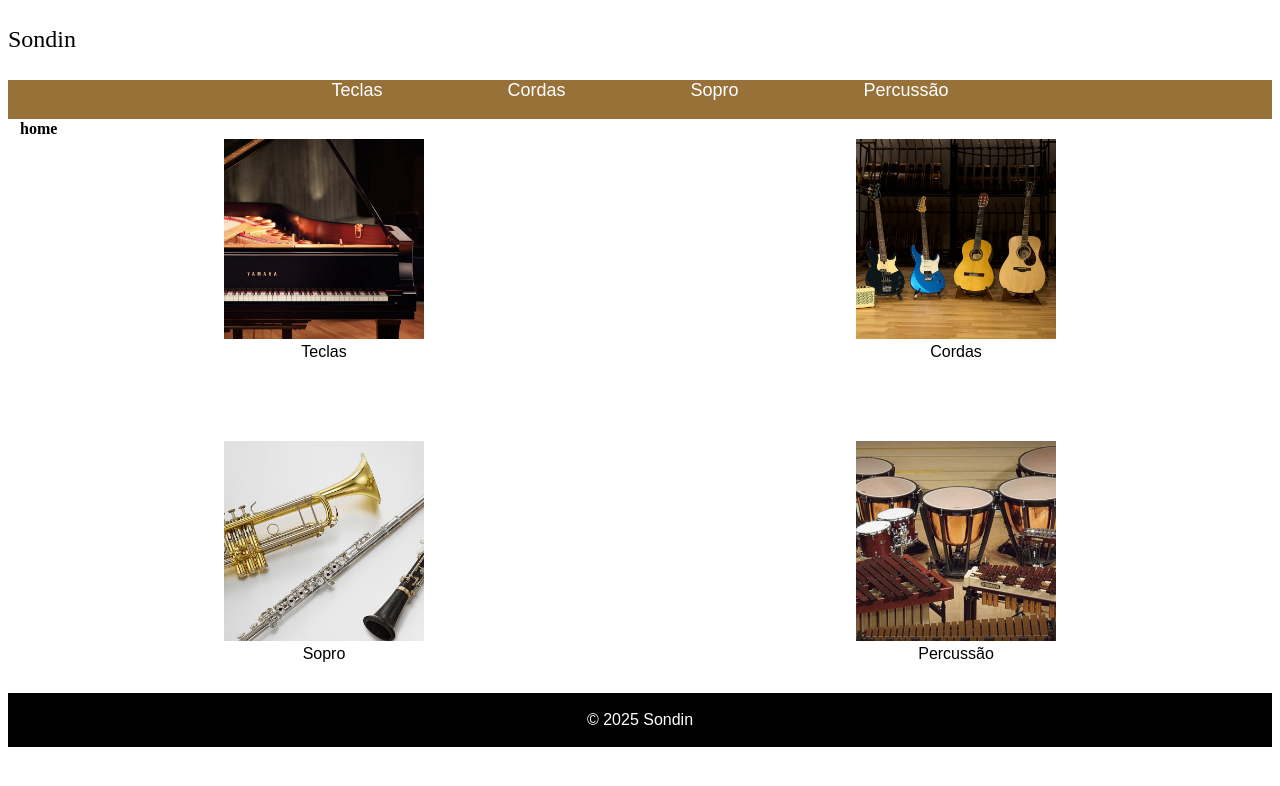
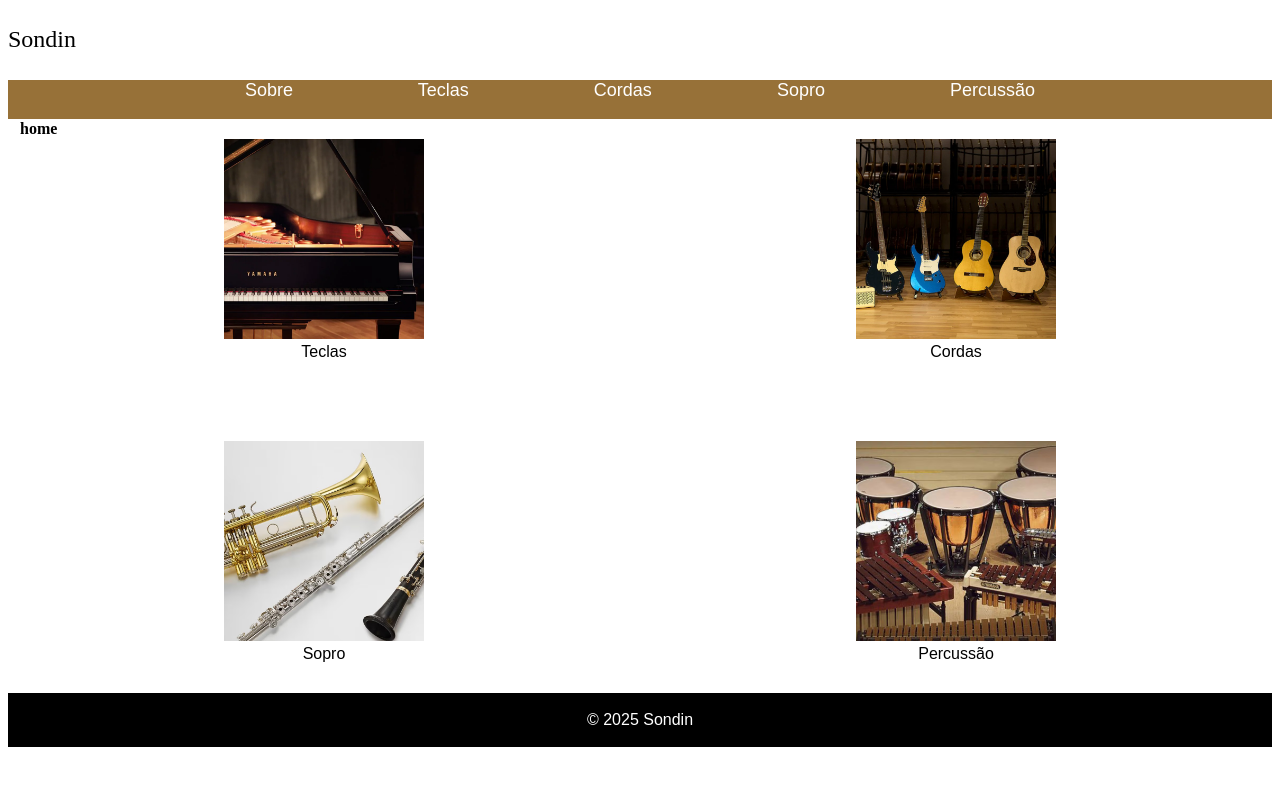
Before and after one commit to Lozenzo09/pw1, a plain HTML site: page index.html in a window 1280 px wide. Drawn offline with Linux system fonts and the light colour scheme.

Commit message:
Update index.html

```diff
--- a/index.html
+++ b/index.html
@@ -18,6 +18,7 @@
             <tr bgcolor="#977138">
                 <td colspan="3" align="center">
         <font face="Arial" aling=" center " size="4">
+          <a href="index7.html" style="text-decoration:none;"><font color="#ffffff">Sobre</font></a>&nbsp;&nbsp;&nbsp;&nbsp;&nbsp;&nbsp;&nbsp;&nbsp;&nbsp;&nbsp;&nbsp;&nbsp;&nbsp;&nbsp;&nbsp;&nbsp;&nbsp;&nbsp;&nbsp;&nbsp;&nbsp;&nbsp;&nbsp;&nbsp;
           <a href="index3.html" style="text-decoration:none;"><font color="#ffffff">Teclas</font></a>&nbsp;&nbsp;&nbsp;&nbsp;&nbsp;&nbsp;&nbsp;&nbsp;&nbsp;&nbsp;&nbsp;&nbsp;&nbsp;&nbsp;&nbsp;&nbsp;&nbsp;&nbsp;&nbsp;&nbsp;&nbsp;&nbsp;&nbsp;&nbsp;
           <a href="index4.html" style="text-decoration:none;"><font color="#ffffff">Cordas</font></a>&nbsp;&nbsp;&nbsp;&nbsp;&nbsp;&nbsp;&nbsp;&nbsp;&nbsp;&nbsp;&nbsp;&nbsp;&nbsp;&nbsp;&nbsp;&nbsp;&nbsp;&nbsp;&nbsp;&nbsp;&nbsp;&nbsp;&nbsp;&nbsp;
           <a href="index5.html" style="text-decoration:none;"><font color="#ffffff">Sopro</font></a>&nbsp;&nbsp;&nbsp;&nbsp;&nbsp;&nbsp;&nbsp;&nbsp;&nbsp;&nbsp;&nbsp;&nbsp;&nbsp;&nbsp;&nbsp;&nbsp;&nbsp;&nbsp;&nbsp;&nbsp;&nbsp;&nbsp;&nbsp;&nbsp;
```
